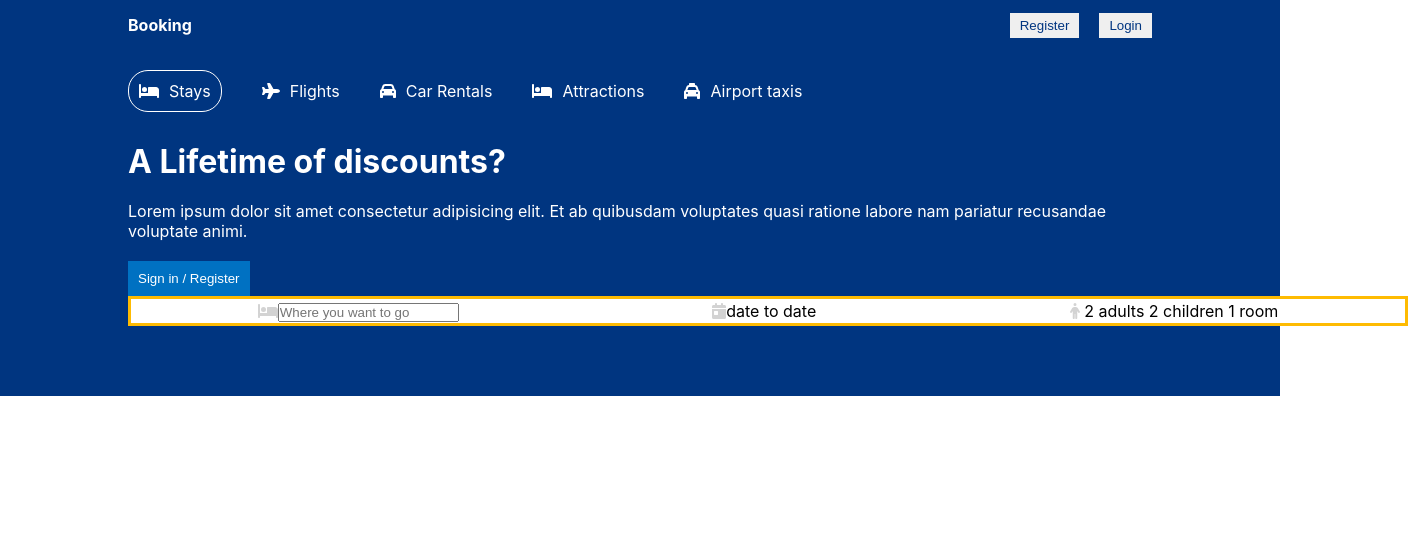
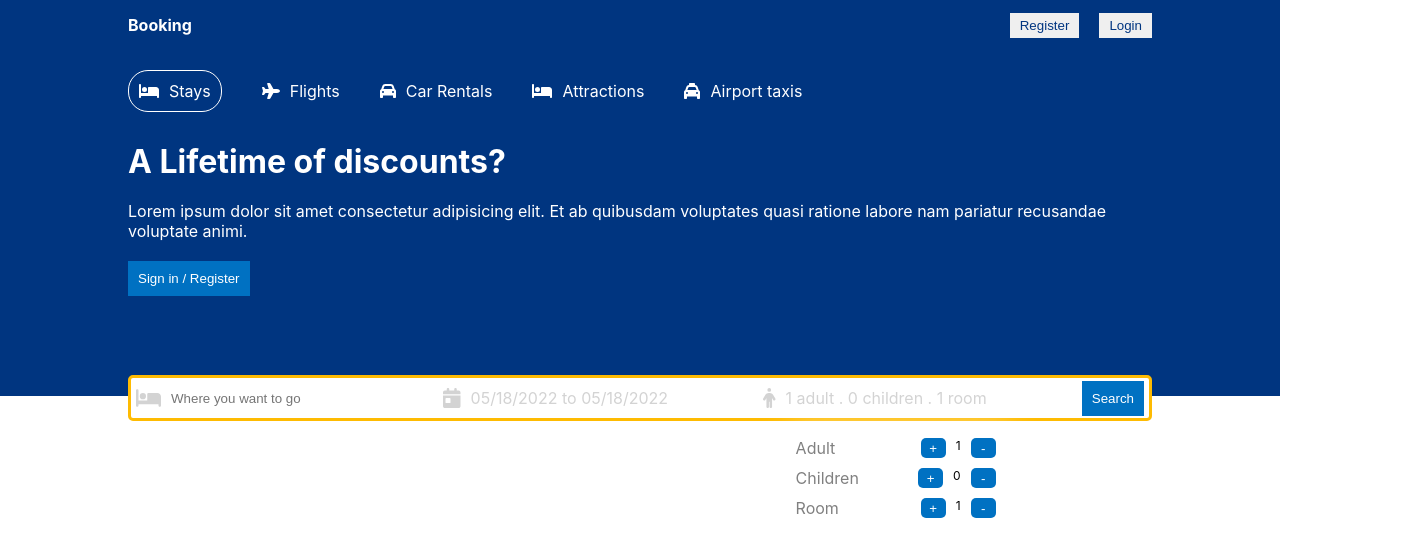
Before and after one commit to alirazamamdani/bookingwebsite, a React (Create React App) app: page / in a window 1280 px wide. Shown: the top 556 px of the page, 1408 px wide, since content can reach past the window. Built offline with nearby package versions, Linux system fonts and the light colour scheme.

Commit message:
working on header box

```diff
--- a/package.json
+++ b/package.json
@@ -10,9 +10,11 @@
     "@testing-library/jest-dom": "^5.16.4",
     "@testing-library/react": "^13.2.0",
     "@testing-library/user-event": "^13.5.0",
+    "date-fns": "^2.28.0",
     "i": "^0.3.7",
     "npm": "^8.10.0",
     "react": "^18.1.0",
+    "react-date-range": "^1.4.0",
     "react-dom": "^18.1.0",
     "react-router-dom": "^6.3.0",
     "react-scripts": "5.0.1",
--- a/src/components/header/Header.css
+++ b/src/components/header/Header.css
@@ -6,8 +6,9 @@
   position: relative;
 }
 .headerContainer {
+  max-width: 1024px;
   width: 100%;
-    max-width: 1024px;
+
   margin: 20px 0 100px 0;
 }
 .headerList {
@@ -41,13 +42,66 @@
   background-color: #fff;
   border: 3px solid #febb02;
   display: flex;
-     justify-content: space-around;
+  justify-content: space-between;
   align-items: center;
   color: #000;
-     padding: 10px 0px;
+
+  border-radius: 5px;
+  bottom: -25px;
+  padding: 20px 5px;
   position: absolute;
   width: 100%;
+  max-width: 1024px;
 }
 .headerIcon {
   color: lightgray;
+  font-size: 20px;
 }
+.headerSearchItem {
+  display: flex;
+  align-items: center;
+  gap: 10px;
+}
+.headerSearchInput {
+  outline: none;
+  border: none;
+}
+.headerSearchText {
+  cursor: pointer;
+  color: lightgray;
+}
+.date {
+  position: absolute;
+  top: 50px;
+}
+.options {
+  position: absolute;
+  top: 50px;
+  background-color: #fff;
+  color: gray;
+  box-shadow: 5px 5px 30px rgba(255, 255, 255, 0.9);
+}
+.optionItem {
+  margin: 10px;
+  width: 200px;
+  display: flex;
+  justify-content: space-between;
+}
+.optionCounterButton {
+  width: 25px;
+  border: none;
+  background-color: #0071c2;
+  color: #fff;
+  border-radius: 5px;
+  cursor: pointer;
+}
+.optionCounterButton:disabled {
+  cursor: not-allowed;
+}
+.optionsContainer {
+  display: flex;
+  justify-content: space-between;
+  gap: 10px;
+  color: #000;
+  font-size: 12px;
+}
--- a/src/components/header/Header.js
+++ b/src/components/header/Header.js
@@ -7,10 +7,34 @@ import {
   faTaxi,
 } from "@fortawesome/free-solid-svg-icons";
 import { FontAwesomeIcon } from "@fortawesome/react-fontawesome";
-import React from "react";
+import React, { useState } from "react";
 import "./Header.css";
+import { format } from "date-fns";
+import "react-date-range/dist/styles.css"; // main css file
+import "react-date-range/dist/theme/default.css"; // theme css file
+import { DateRange } from "react-date-range";
 
 const Header = () => {
+  const [date, setDate] = useState([
+    { startDate: new Date(), endDate: new Date(), key: "selection" },
+  ]);
+  const [openDate, setOpenDate] = useState(false);
+  const [openOptions, setOpenOptions] = useState(false);
+  const [optionValues, setOptionValues] = useState({
+    adult: 1,
+    children: 0,
+    room: 1,
+  });
+
+  const handleClick = (name, operation) => {
+    setOptionValues((prevState) => {
+      return {
+        ...prevState,
+        [name]:
+          operation === "i" ? optionValues[name] + 1 : optionValues[name] - 1,
+      };
+    });
+  };
   return (
     <div className="header">
       <div className="headerContainer">
@@ -38,21 +62,107 @@ const Header = () => {
         </div>
         <h1 className="headerTitle">A Lifetime of discounts?</h1>
         <p className="headerDesc">
-           Lorem ipsum dolor sit amet consectetur adipisicing elit. Et ab quibusdam voluptates quasi ratione labore nam pariatur recusandae voluptate animi.
+          Lorem ipsum dolor sit amet consectetur adipisicing elit. Et ab
+          quibusdam voluptates quasi ratione labore nam pariatur recusandae
+          voluptate animi.
         </p>
         <button className="headerBtn">Sign in / Register</button>
         <div className="headerSearch">
           <div className="headerSearchItem">
             <FontAwesomeIcon icon={faBed} className="headerIcon" />
-              <input type="text" placeholder="Where you want to go" className="headerSearchInput" />
+            <input
+              type="text"
+              placeholder="Where you want to go"
+              className="headerSearchInput"
+            />
           </div>
           <div className="headerSearchItem">
             <FontAwesomeIcon icon={faCalendarDay} className="headerIcon" />
-              <span className="headerSearchText">date to date</span>
+            <span
+              onClick={() => setOpenDate(!openDate)}
+              className="headerSearchText"
+            >{`${format(date[0].startDate, "MM/dd/yyyy")} to ${format(
+              date[0].endDate,
+              "MM/dd/yyyy"
+            )}`}</span>
+            {openDate && (
+              <DateRange
+                editableDateInputs={true}
+                onChange={(item) => setDate([item.selection])}
+                moveRangeOnFirstSelection={false}
+                ranges={date}
+                className="date"
+              />
+            )}
           </div>
           <div className="headerSearchItem">
             <FontAwesomeIcon icon={faPerson} className="headerIcon" />
-              <span className="headerSearchText"> 2 adults 2 children 1 room</span>
+            <span className="headerSearchText">
+              {`${optionValues.adult} adult . ${optionValues.children} children . ${optionValues.room} room`}
+              <div className="options">
+                <div className="optionItem">
+                  <span className="optionText">Adult</span>
+                  <div className="optionsContainer">
+                    <button
+
+                      className="optionCounterButton"
+                      onClick={() => handleClick("adult", "i")}
+                    >
+                      +
+                    </button>
+                    <span className="optionCounterNumber">{optionValues.adult}</span>
+                    <button
+                       disabled={optionValues.adult <= 1}
+                      className="optionCounterButton"
+                      onClick={() => handleClick("adult", "d")}
+                    >
+                      -
+                    </button>
+                  </div>
+                </div>
+                <div className="optionItem">
+                  <span className="optionText">Children</span>
+                  <div className="optionsContainer">
+                    <button
+                      className="optionCounterButton"
+                      onClick={() => handleClick("children", "i")}
+                    >
+                      +
+                    </button>
+                    <span className="optionCounterNumber">{optionValues.children}</span>
+                    <button
+                    disabled={optionValues.children <= 1}
+                      className="optionCounterButton"
+                      onClick={() => handleClick("children", "d")}
+                    >
+                      -
+                    </button>
+                  </div>
+                </div>
+                <div className="optionItem">
+                  <span className="optionText">Room</span>
+                  <div className="optionsContainer">
+                    <button
+                      className="optionCounterButton"
+                      onClick={() => handleClick("room", "i")}
+                    >
+                      +
+                    </button>
+                    <span className="optionCounterNumber">{optionValues.room}</span>
+                    <button
+                    disabled={optionValues.room <= 1}
+                      className="optionCounterButton"
+                      onClick={() => handleClick("room", "d")}
+                    >
+                      -
+                    </button>
+                  </div>
+                </div>
+              </div>
+            </span>
+          </div>
+          <div className="headerSearchItem">
+            <button className="headerBtn">Search</button>
           </div>
         </div>
       </div>
```
Also changed, not shown: 1 other file (tests, documents, lock files or other folders). Lines whose indentation alone changed are shown as unchanged.
